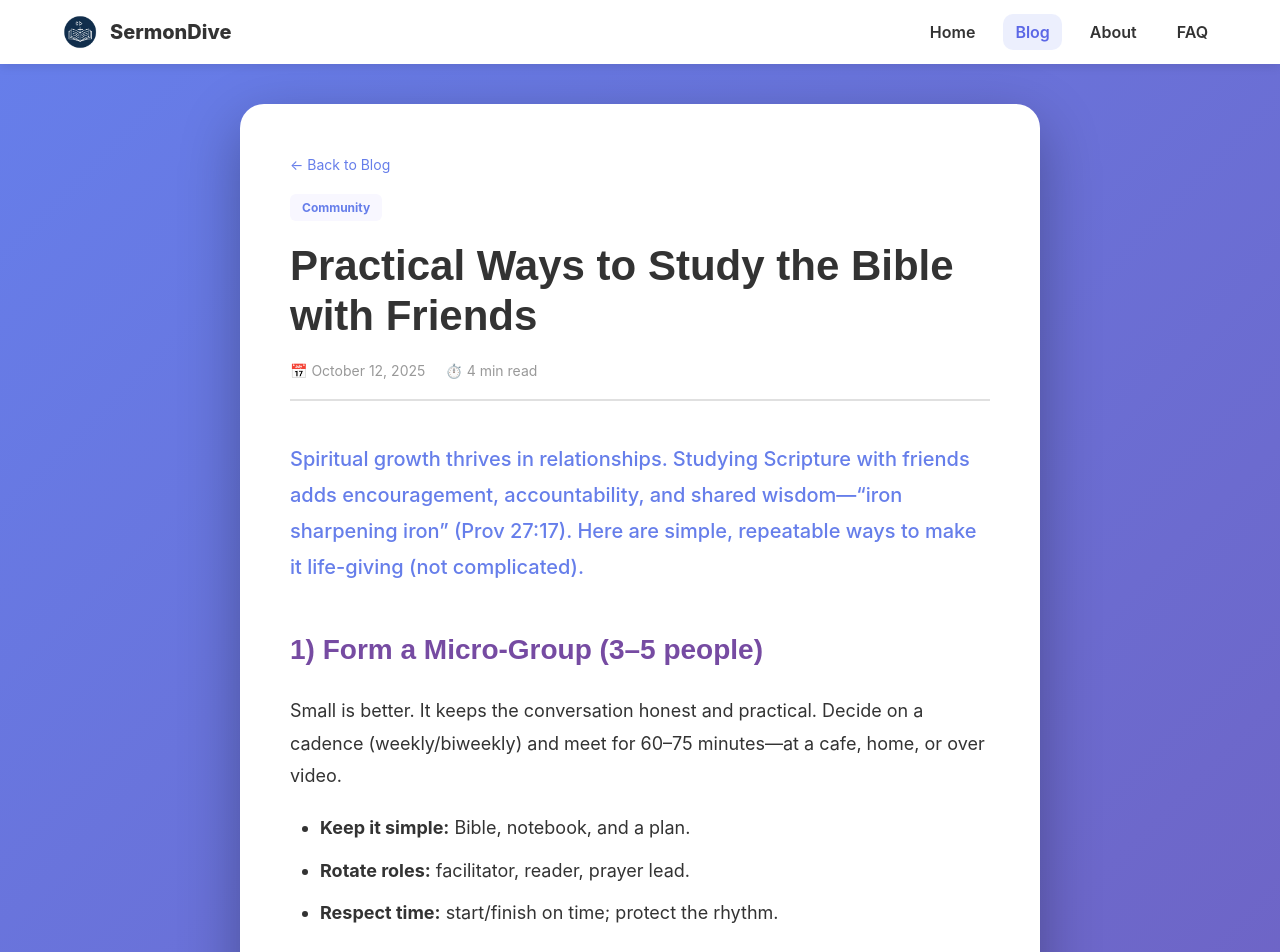
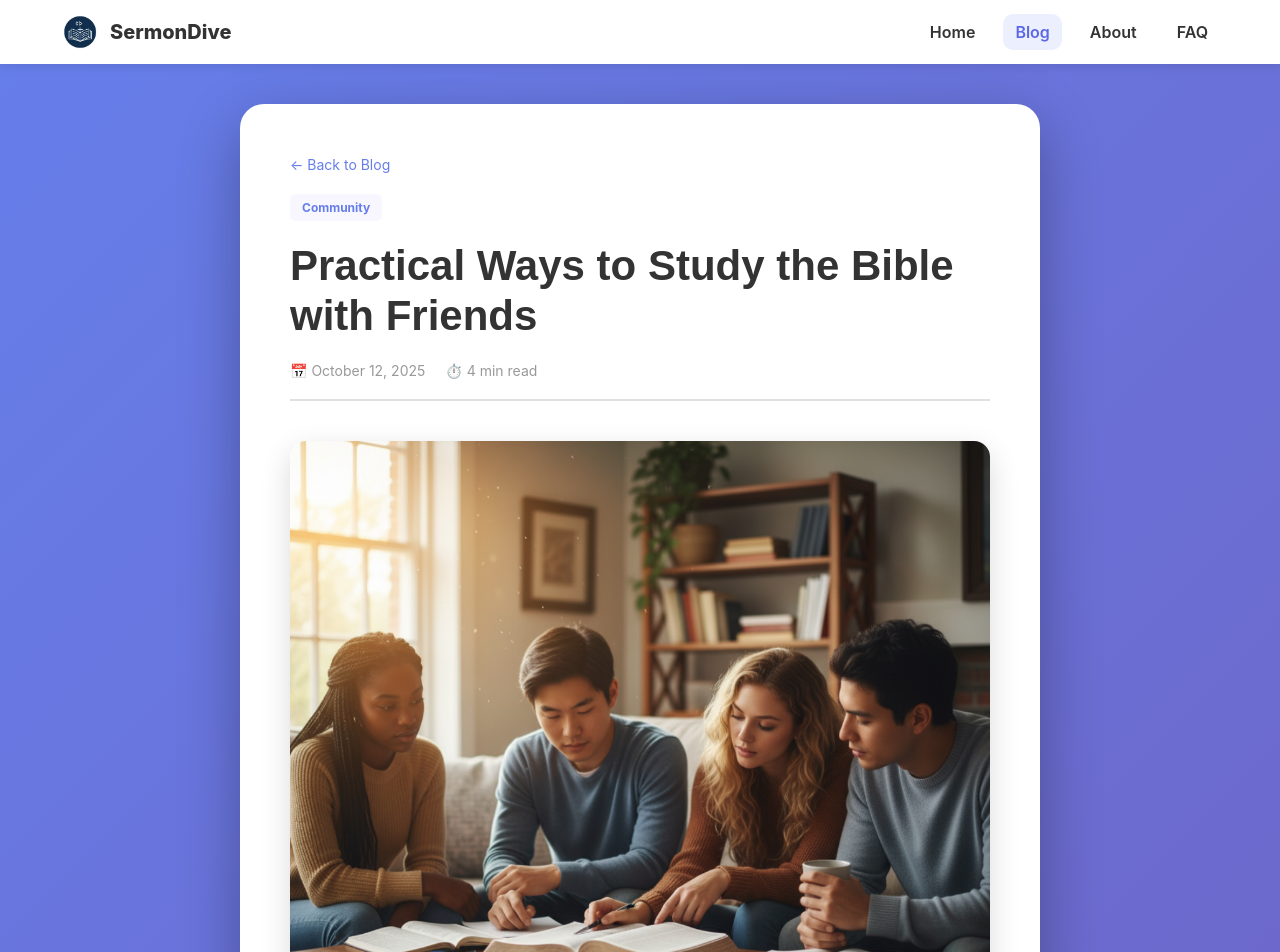
Before and after one commit to TheCalabarboy/bible-study-generator, a React (Vite) app: page /blog/practical-ways-study-bible-with-friends in a window 1280 px wide. Shown: the top 952 px of the page. Built offline with nearby package versions, Linux system fonts and the light colour scheme; no server answers.

Commit message:
general updates

```diff
--- a/src/pages/Blog/practical-ways-study-bible-with-friends.jsx
+++ b/src/pages/Blog/practical-ways-study-bible-with-friends.jsx
@@ -63,6 +63,22 @@ export default function StudyWithFriends() {
             <span>📅 October 12, 2025</span>
             <span>⏱️ 4 min read</span>
           </div>
+
+            {/* HERO IMAGE */}
+            <div style={{ margin: '24px 0 36px' }}>
+            <img
+                src={heroImg}
+                alt="Describe the photo clearly for accessibility and SEO"
+                loading="lazy"
+                style={{
+                width: '100%',
+                height: 'auto',
+                display: 'block',
+                borderRadius: '16px',
+                boxShadow: '0 10px 30px rgba(0,0,0,0.15)',
+                }}
+            />
+            </div>
 
           {/* Content */}
           <div style={{ lineHeight: '1.8', color: '#333', fontSize: '18px' }}>
--- a/src/pages/HomePage.jsx
+++ b/src/pages/HomePage.jsx
@@ -53,7 +53,9 @@ export default function HomePage() {
         }}>
 
           {/* Sermon Analysis → /generate */}
-          <Link to="/generate" style={{
+            <Link
+            to="/generate"
+            style={{
                 background: 'rgba(255,255,255,0.1)', backdropFilter: 'blur(10px)',
                 padding: '32px', borderRadius: '16px', border: '1px solid rgba(255,255,255,0.2)',
                 color: 'white', textDecoration: 'none', transition: 'transform 0.2s'
```
Lines whose indentation alone changed are shown as unchanged.
